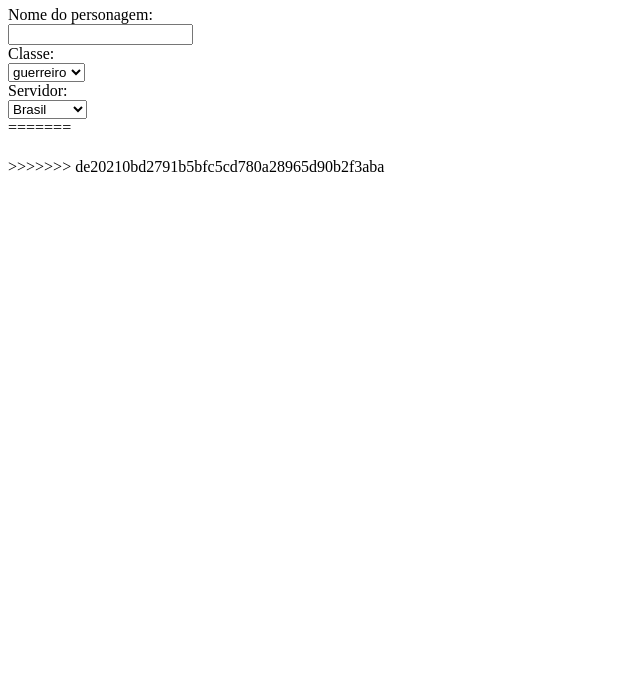
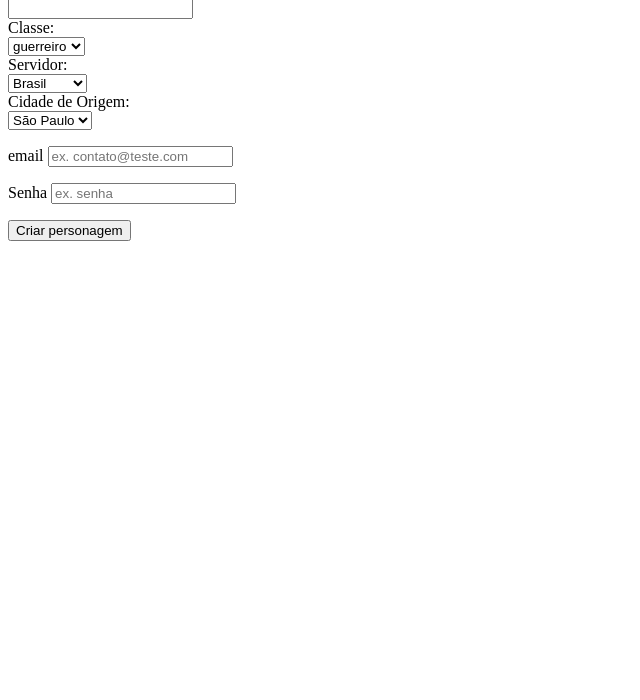
Before and after one commit to Lana-Araujo/avataresRPG, a plain HTML site: page index.html in a window 1280 px wide. Shown: the part 100-800 px from the top of the page, without its empty margins (0-640 px from the left). Drawn offline with Linux system fonts and the light colour scheme.

Commit message:
cadastro 2

```diff
--- a/home.html
+++ b/index.html
@@ -8,7 +8,6 @@
 </head>
 
 <body>
-<<<<<<< HEAD
     <form id="form">
         <h1>Criação de personagem</h1>
         <label for="name">Nome do personagem:</label> <br>
@@ -26,14 +25,26 @@
                 <option value="polonia">Polônia</option>
                 <option value="colombia">Colômbia</option>
             </select>
+            <br><label for="class">Cidade de Origem:</label> <br>
+            <select id="class" required>
+                <option value="São Paulo">São Paulo</option>
+                <option value="Columbia">Columbia</option>
+                <option value="Salvador">Salvador</option>
+            </select>
+            <p> <label for="email_login">email</label>
+                <input id="email_login" name="email_login" required="required" type="text" placeholder="ex. contato@teste.com"/>
+            </p>
 
-
+                <label for="SENHA_login">Senha</label>
+                <input id="SENHA_login" name="SENHA_login" required="required" type="password" placeholder="ex. senha" />
+              </p>
+              <p>
+                <input type="submit" value="Criar personagem" />
+              </p>
     </form>
-=======
     <h1></h1>
 
 
->>>>>>> de20210bd2791b5bfc5cd780a28965d90b2f3aba
 </body>
 
 </html>
```
